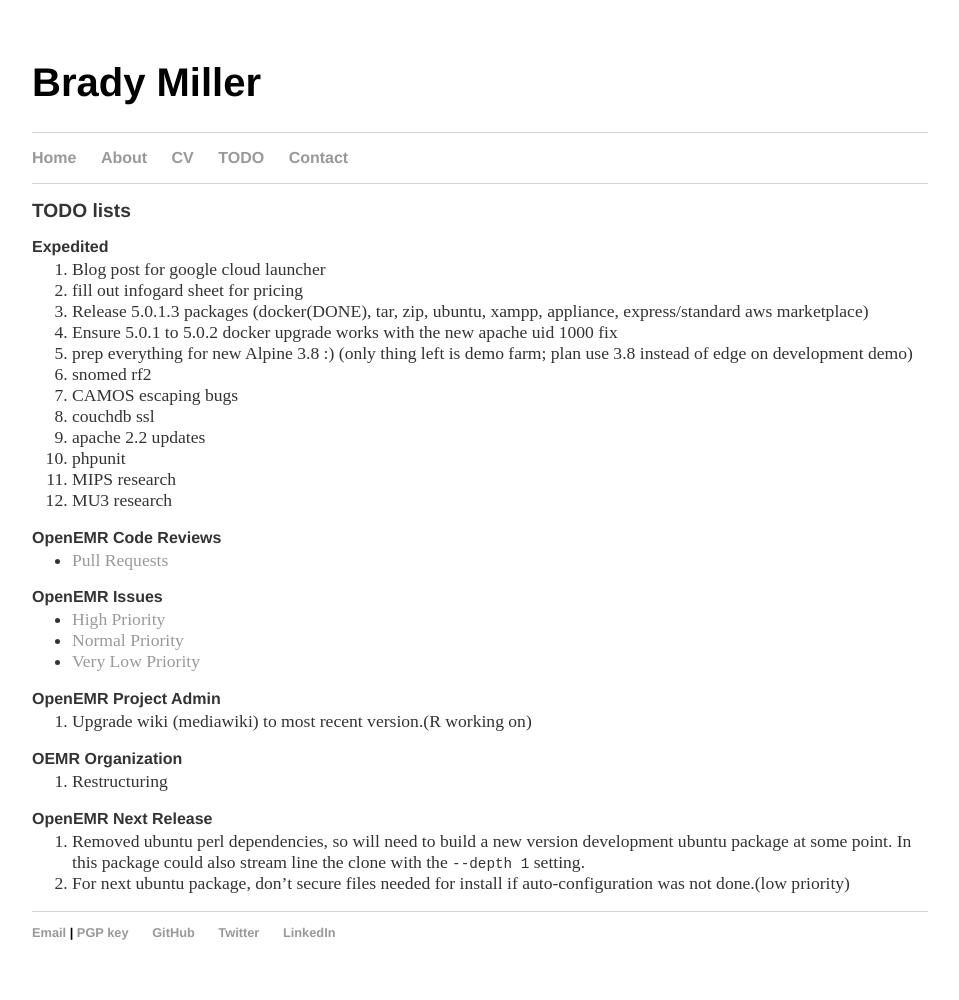
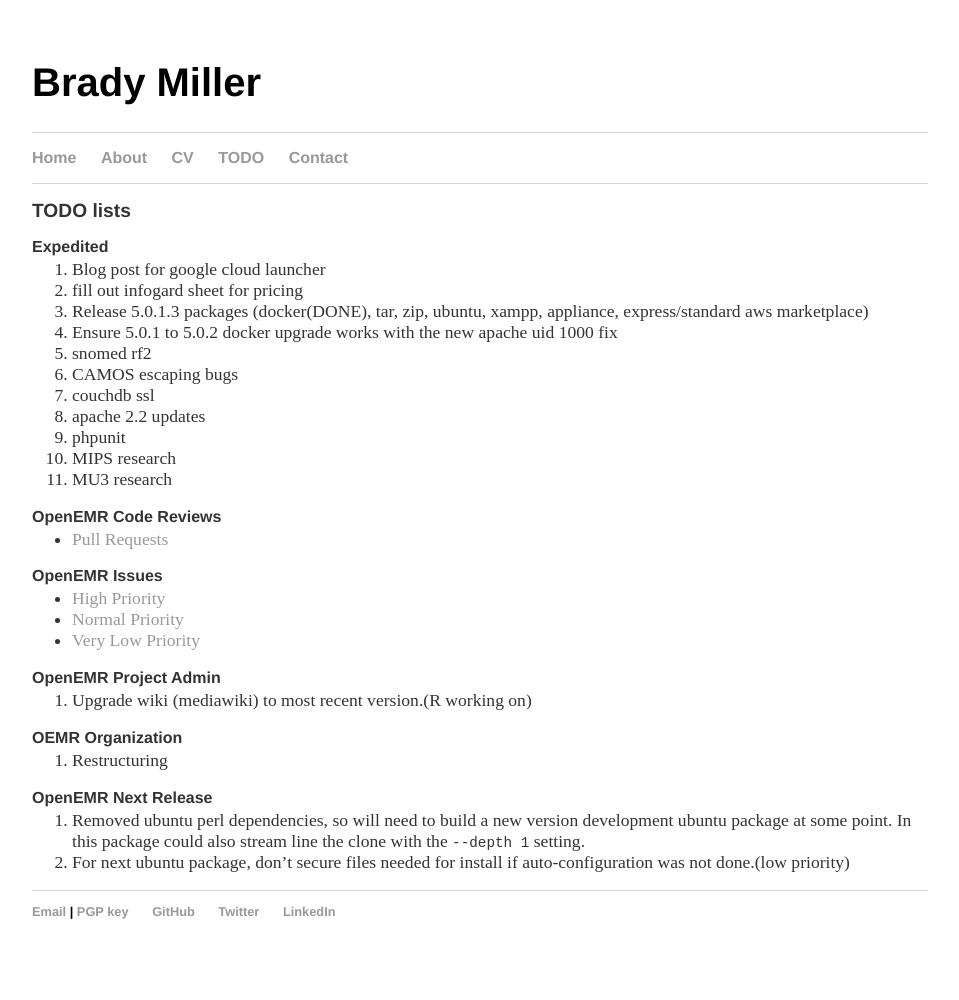
Before and after one commit to bradymiller/bradymiller.github.io, a Jekyll site: the page built from todo/index.md, in a window 1280 px wide. Shown: the whole page, without its empty margins (160-1119 px from the left). Built offline with Jekyll 4.4.1, drawn with Linux system fonts in a browser that asks for light colours; our own code applies the rules of GitHub Pages for plain Markdown files; after the commit the page ends 979 px from its top, so only the background shows below that.

Commit message:
Update index.md

```diff
--- a/todo/index.md
+++ b/todo/index.md
@@ -8,7 +8,6 @@
 1. fill out infogard sheet for pricing
 1. Release 5.0.1.3 packages (docker(DONE), tar, zip, ubuntu, xampp, appliance, express/standard aws marketplace)
 1. Ensure 5.0.1 to 5.0.2 docker upgrade works with the new apache uid 1000 fix
-1. prep everything for new Alpine 3.8 :) (only thing left is demo farm; plan use 3.8 instead of edge on development demo)
 1. snomed rf2
 1. CAMOS escaping bugs
 1. couchdb ssl
```
